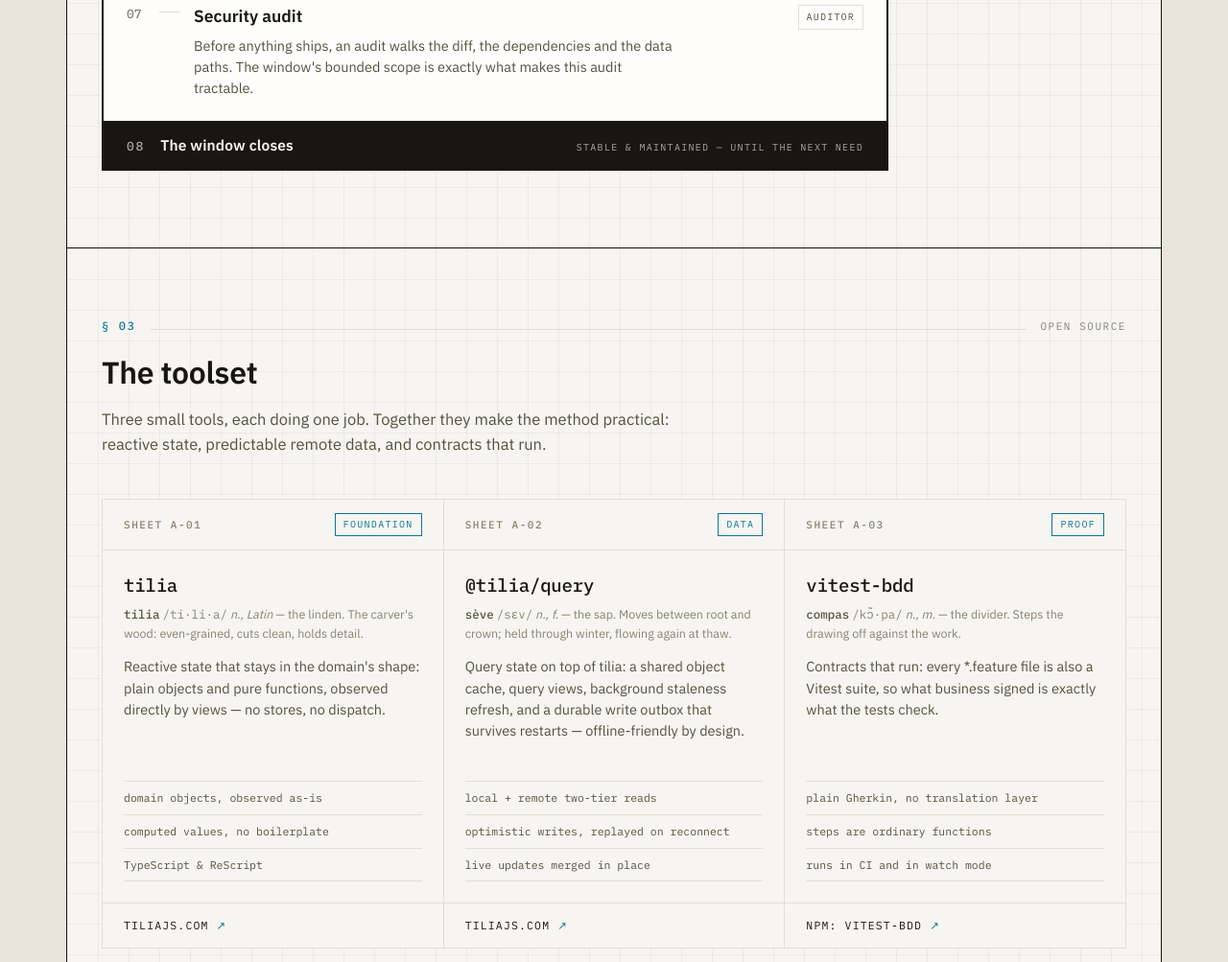
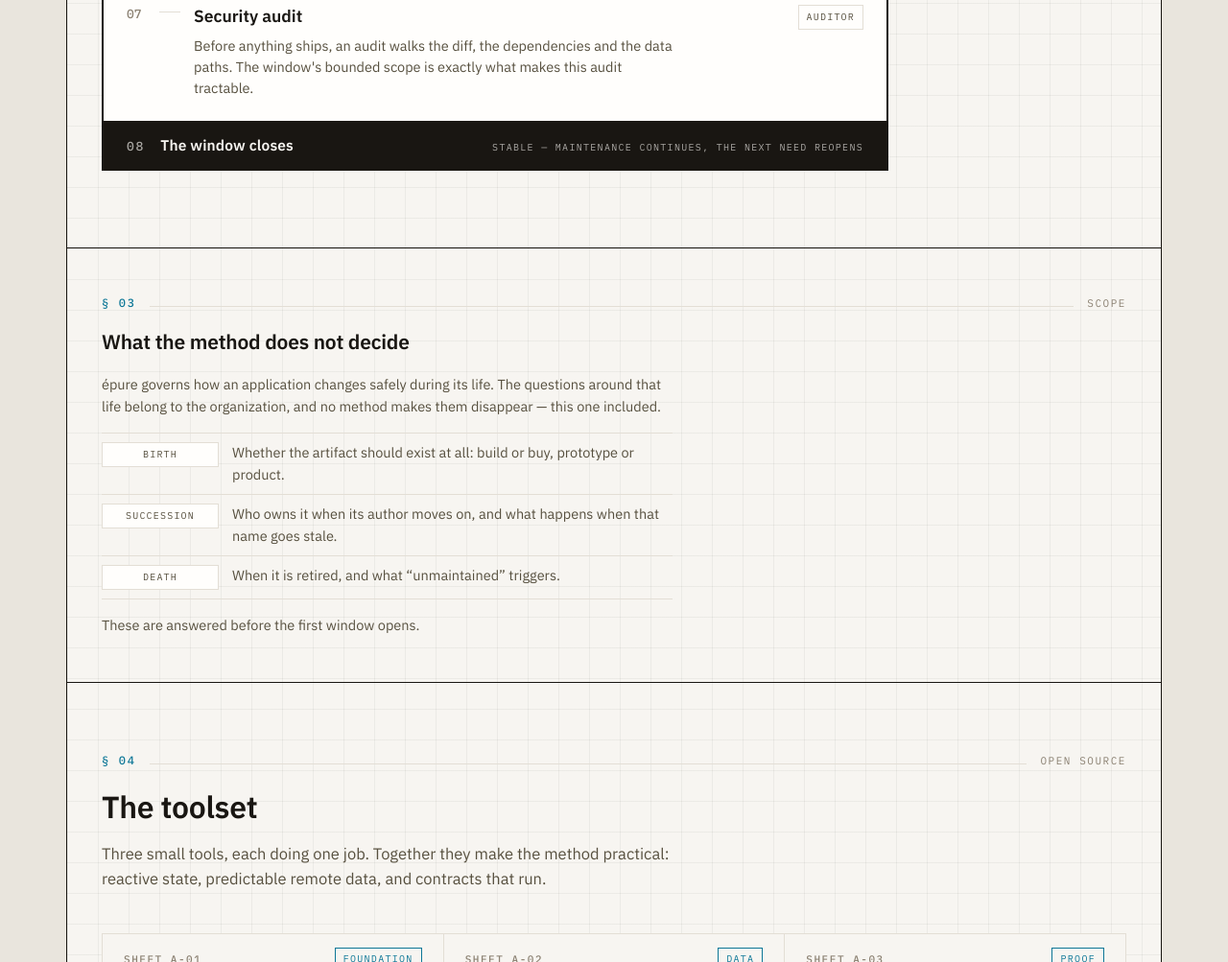
Before and after one commit to epuremethod/epuremethod.com, a plain HTML site: page site/index.html in a window 1280 px wide. Shown: the part 2734-3737 px from the top of the page at 96% size. Drawn offline with Linux system fonts and the light colour scheme.

Commit message:
Add message about method's limits

```diff
--- a/site/index.html
+++ b/site/index.html
@@ -297,16 +297,38 @@
           <div class="win-edge">
             <span class="st-no k">08</span>
             <span class="t">The window closes</span>
-            <span class="note">Stable &amp; maintained — until the next need</span>
+            <span class="note">Stable — maintenance continues, the next need reopens</span>
           </div>
         </div>
+      </div>
+    </section>
+
+    <!-- ============ SCOPE ============ -->
+    <section id="scope" class="sec-note">
+      <header class="sec-head">
+        <div class="sec-kicker"><span class="no">§ 03</span><span class="rule"></span><span class="tag">Scope</span></div>
+        <h2>What the method does not decide</h2>
+      </header>
+
+      <div class="bounds">
+        <p>
+          épure governs how an application changes safely during its life. The
+          questions around that life belong to the organization, and no method
+          makes them disappear — this one included.
+        </p>
+        <ul class="bound-list">
+          <li><span class="actor">Birth</span> Whether the artifact should exist at all: build or buy, prototype or product.</li>
+          <li><span class="actor">Succession</span> Who owns it when its author moves on, and what happens when that name goes stale.</li>
+          <li><span class="actor">Death</span> When it is retired, and what &ldquo;unmaintained&rdquo; triggers.</li>
+        </ul>
+        <p>These are answered before the first window opens.</p>
       </div>
     </section>
 
     <!-- ============ PROJECTS ============ -->
     <section id="projects">
       <header class="sec-head">
-        <div class="sec-kicker"><span class="no">§ 03</span><span class="rule"></span><span class="tag">Open source</span></div>
+        <div class="sec-kicker"><span class="no">§ 04</span><span class="rule"></span><span class="tag">Open source</span></div>
         <h2>The toolset</h2>
         <p class="sec-lead">
           Three small tools, each doing one job. Together they make the method
--- a/site/styles.css
+++ b/site/styles.css
@@ -365,6 +365,25 @@ section + section { border-top: 1.5px solid var(--ink); }
   margin-left: auto;
 }
 
+/* ---------- scope note ---------- */
+.sec-note { padding-top: clamp(32px, 5vw, 48px); padding-bottom: clamp(32px, 5vw, 48px); }
+.sec-note .sec-head { margin-bottom: 18px; }
+.sec-note h2 { font-size: clamp(18px, 2.4vw, 21px); }
+.bounds { max-width: 62ch; }
+.bounds p { font-size: 14.5px; color: var(--muted); }
+.bound-list { list-style: none; margin: 16px 0; padding: 0; }
+.bound-list li {
+  display: flex;
+  align-items: baseline;
+  gap: 14px;
+  padding: 9px 0;
+  border-top: 1px solid var(--line);
+  font-size: 14.5px;
+  color: var(--muted);
+}
+.bound-list li:last-child { border-bottom: 1px solid var(--line); }
+.bound-list .actor { min-width: 104px; text-align: center; margin-top: 0; }
+
 /* ---------- projects ---------- */
 .tools {
   display: grid;
```
